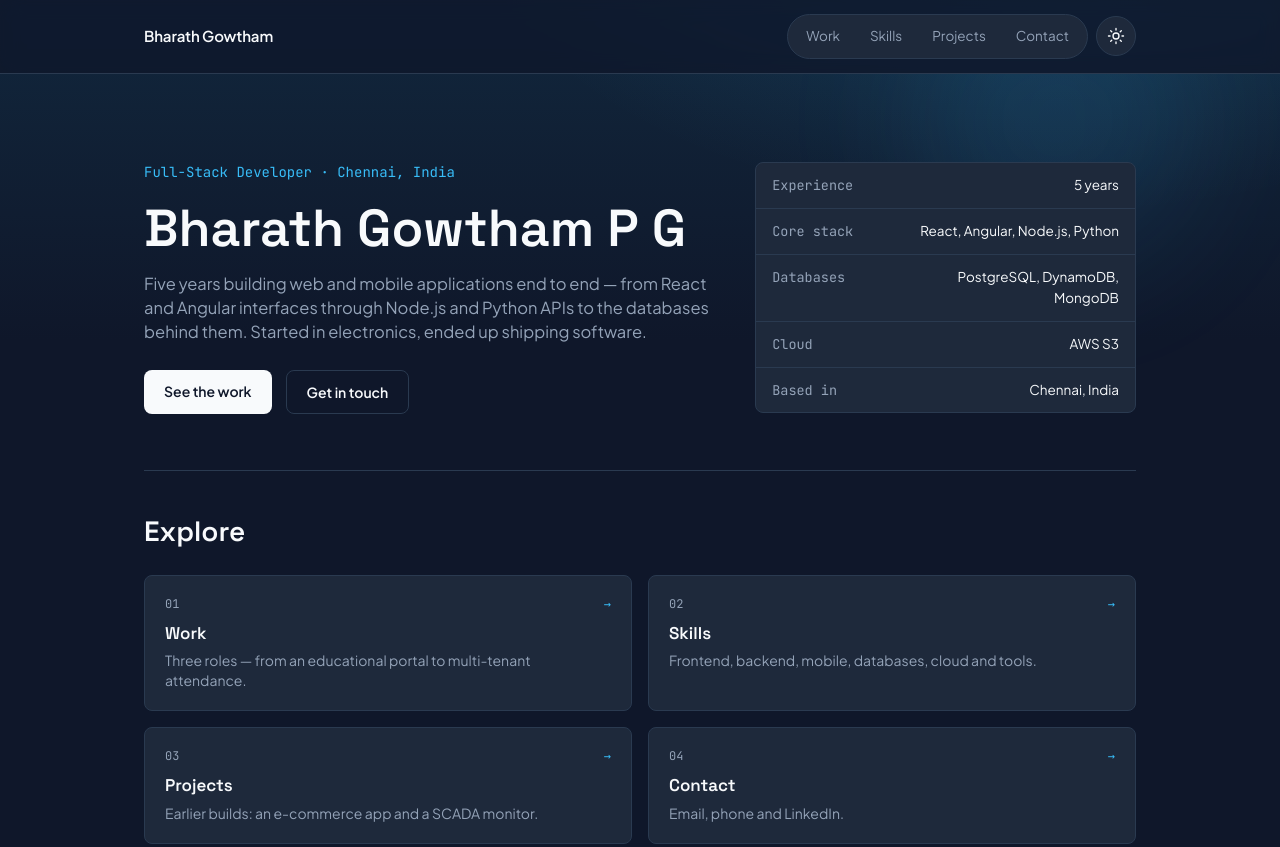
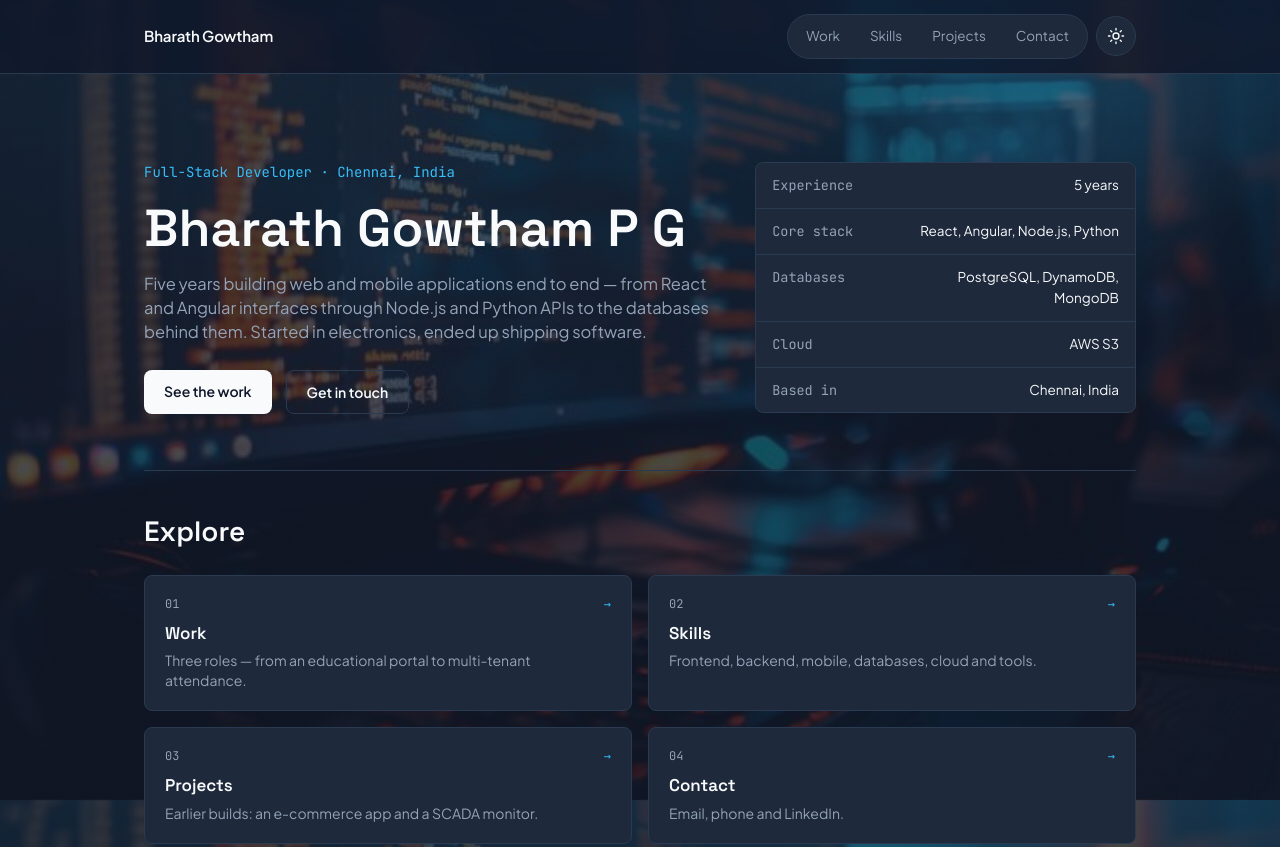
Before and after one commit to BharathGowtham96/Portfolio, a React (Vite) app: page / in a window 1280 px wide. Shown: the top 847 px of the page. Built offline with nearby package versions, Linux system fonts and the light colour scheme.

Commit message:
Background image added

```diff
--- a/src/index.css
+++ b/src/index.css
@@ -13,6 +13,7 @@
     --color-accent: 56 189 248;
     --color-accent-soft: 18 50 74;
     --color-gold: 52 211 153;
+    --background-overlay: rgb(15 23 42 / 0.62);
   }
   :root[data-theme='light'] {
     color-scheme: light;
@@ -24,6 +25,7 @@
     --color-accent: 2 132 199;
     --color-accent-soft: 224 242 254;
     --color-gold: 5 150 105;
+    --background-overlay: rgb(248 250 252 / 0.78);
   }
   html {
     -webkit-text-size-adjust: 100%;
@@ -40,7 +42,12 @@
     overflow-x: hidden;
     background-image:
       radial-gradient(900px 480px at 82% -10%, rgb(var(--color-accent) / 0.16), transparent 65%),
-      linear-gradient(180deg, color-mix(in srgb, rgb(var(--color-accent-soft)) 60%, rgb(var(--color-canvas))) 0%, rgb(var(--color-canvas)) 340px);
+      linear-gradient(180deg, color-mix(in srgb, rgb(var(--color-accent-soft)) 45%, transparent) 0%, rgb(var(--color-canvas) / 0.35) 340px),
+      linear-gradient(var(--background-overlay), var(--background-overlay)),
+      url('/portfolio-background.jpg');
+    background-size: auto, auto, auto, cover;
+    background-position: center;
+    background-attachment: scroll, scroll, scroll, fixed;
     background-repeat: no-repeat;
   }
   img, svg, video {
```
